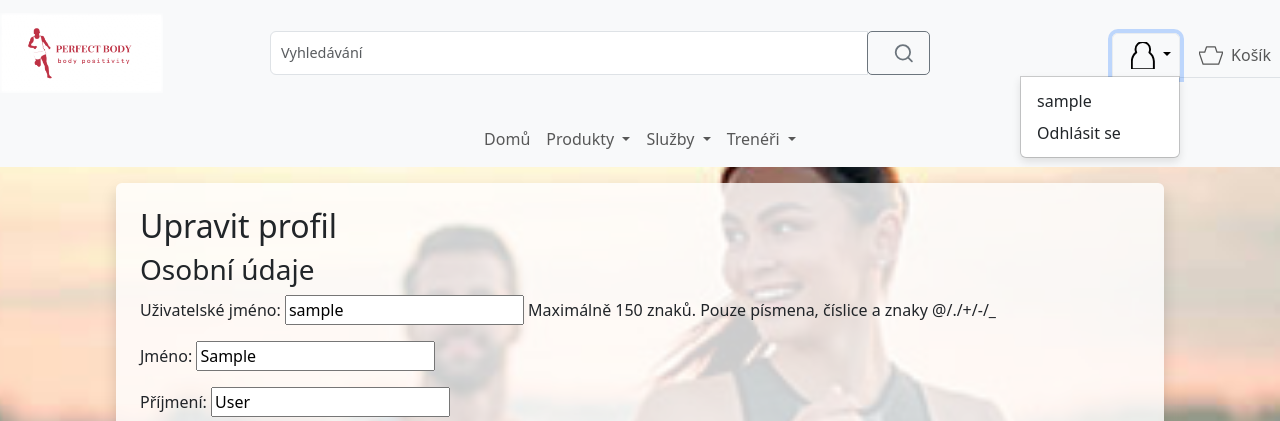
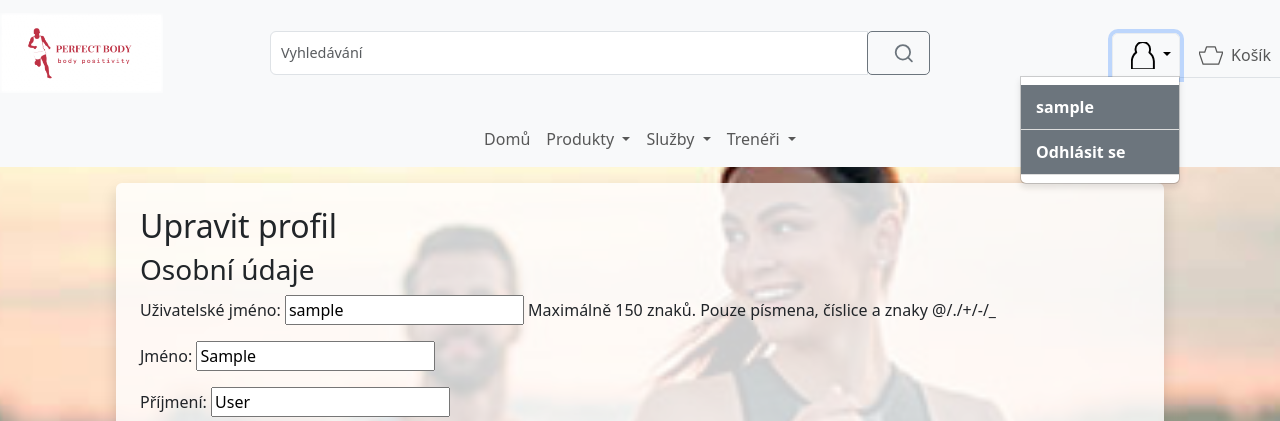
Before and after one commit to tanatos09/perfectbody, a Django app: page /edit_profile/ in a window 1280 px wide, after a click that opens the changed part. Shown: the top 421 px of the page. Run offline with Django 5.2, Linux system fonts and the light colour scheme; the visitor is signed in with stand-in values (Sample User, id 1); data comes from the database, SQL or seed files in the repository; parts of the project's set-up code (start-up, migrations or seed data) failed here and were passed over.

```diff
--- a/static/styles.css
+++ b/static/styles.css
@@ -84,17 +84,72 @@ main a:hover {
 
 /* Dropdown menu */
 .dropdown-menu {
-    display: none;
-    position: absolute;
-    top: 100%;
-    left: 0;
-    z-index: 1000;
-    background-color: white;
-    box-shadow: 0 4px 8px rgba(0, 0, 0, 0.1);
-    padding: 0;
-    margin: 0;
-    list-style: none;
+    padding: 0; /* Odstranění výchozích odsazení */
+    max-width: 350px; /* Maximální šířka menu */
+    max-height: 350px; /* Maximální výška menu */
+    overflow-y: auto; /* Povolení posouvání, pokud je obsah vyšší než 350px */
+    column-count: auto; /* Rozdělení položek do dvou sloupců */
+    column-gap: 20px; /* Mezera mezi sloupci */
+    background-color: white; /* Bílé pozadí pro celé menu */
+    border: 1px solid #ccc; /* Ohraničení menu */
+    box-shadow: 0 4px 6px rgba(0, 0, 0, 0.1); /* Jemný stín */
 }
+
+/* Kategorie (hlavní položky v dropdownu) */
+.dropdown-menu > li > a {
+    background-color: #6c757d; /* Tmavě šedé pozadí */
+    color: white; /* Bílé písmo */
+    font-weight: bold; /* Tučné písmo */
+    padding: 10px 15px; /* Vnitřní odsazení */
+    display: block; /* Zajištění, že odkaz zabírá celý řádek */
+    border-bottom: 1px solid #ddd; /* Spodní čára mezi kategoriemi */
+}
+
+/* Hover efekt pro kategorie */
+.dropdown-menu > li > a:hover {
+    background-color: #5a6268; /* Tmavší šedé pozadí při najetí */
+    color: white; /* Bílé písmo */
+}
+
+/* Subkategorie (vnořené položky) */
+.dropdown-menu .dropdown-submenu > li > a {
+    background-color: white; /* Bílé pozadí pro subkategorie */
+    color: #6c757d; /* Šedé písmo */
+    font-weight: normal; /* Normální písmo */
+    padding: 8px 15px; /* Menší vnitřní odsazení */
+}
+
+/* Hover efekt pro subkategorie */
+.dropdown-menu .dropdown-submenu > li > a:hover {
+    background-color: #f8f9fa; /* Světle šedé pozadí při najetí */
+    color: #6c757d; /* Šedé písmo */
+}
+
+/* Odstranění odrážek z dropdownu */
+.dropdown-menu ul {
+    list-style: none; /* Odstranění odrážek */
+    margin: 0; /* Odstranění vnějších okrajů */
+    padding: 0; /* Odstranění vnitřních odsazení */
+}
+/* Čára nad dalšími položkami */
+.dropdown-divider {
+    border-top: 1px solid #ddd; /* Světle šedá čára */
+    margin: 10px 0; /* Mezery kolem čáry */
+}
+/* Styl pro položky menu */
+.dropdown-item {
+    padding: 10px 15px; /* Přidání odsazení položek */
+    color: #333; /* Standardní šedý text */
+    text-decoration: none; /* Bez podtržení */
+    transition: background-color 0.3s ease, color 0.3s ease; /* Efekt při najetí */
+}
+
+.dropdown-item:hover {
+    background-color: darkred;
+
+}
+
+
 .dropdown:hover .dropdown-menu {
     display: block;
 }
--- a/templates/navbar.html
+++ b/templates/navbar.html
@@ -19,11 +19,14 @@
                     </a>
                     <ul class="dropdown-menu" aria-labelledby="dropdownMenuProducts">
     {% for category in products_categories %}
+        {% if not forloop.first %}
+        <div class="dropdown-divider"></div>
+        {% endif %}
         <li>
             <a class="dropdown-item"
                href="{% url 'products' category.pk %}">{{ category.category_name }}</a>
             {% if category.subcategories.exists %}
-                                    <ul class="dropdown-submenu">
+                <ul class="dropdown-submenu list-unstyled">
                     {% for subcategory in category.subcategories.all %}
                         <li>
                             <a class="dropdown-item"
@@ -44,6 +47,7 @@
                     </a>
                     <ul class="dropdown-menu" aria-labelledby="dropdownMenuServices">
                         {% for category in services_categories %}
+                            <div class="dropdown-divider"></div>
                             <li>
                                 <a class="dropdown-item"
                                    href="{% url 'services' category.pk %}">{{ category.category_name }}</a>
@@ -71,6 +75,7 @@
                         <li><a class="dropdown-item" href="{% url 'trainers' %}">Seznam všech trenérů</a></li>
                         <!-- Dynamické načítání jednotlivých schválených trenérů -->
                         {% for trainer in approved_trainers %}
+                            <div class="dropdown-divider"></div>
                             <li><a class="dropdown-item"
                                    href="{% url 'trainer' trainer.pk %}">{{ trainer.full_name }}</a></li>
                         {% endfor %}
```
Lines whose indentation alone changed are shown as unchanged.
